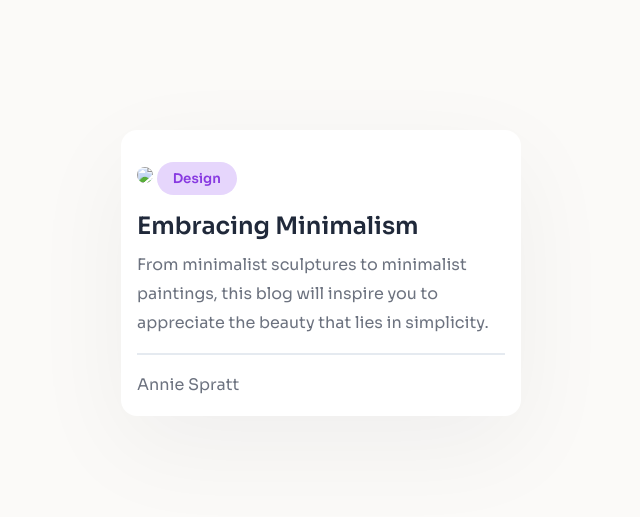
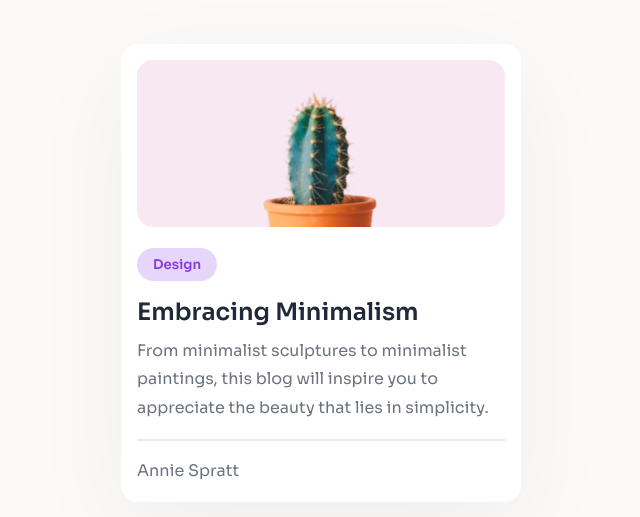
Before and after one commit to Quack22e/devchallenges-blog-card, a plain HTML site: page index.html in a window 1280 px wide. Shown: the part 127-644 px from the top of the page, without its empty margins (319-959 px from the left). Drawn offline with Linux system fonts and the light colour scheme.

Commit message:
Update index.html

```diff
--- a/index.html
+++ b/index.html
@@ -9,7 +9,7 @@
   <body>
     <div class="container">
       <article>
-        <img src="./images/cactus_img.jpg" />
+        <img src="cactus_img.jpg" />
         <button>Design</button>
 
         <div>
```
